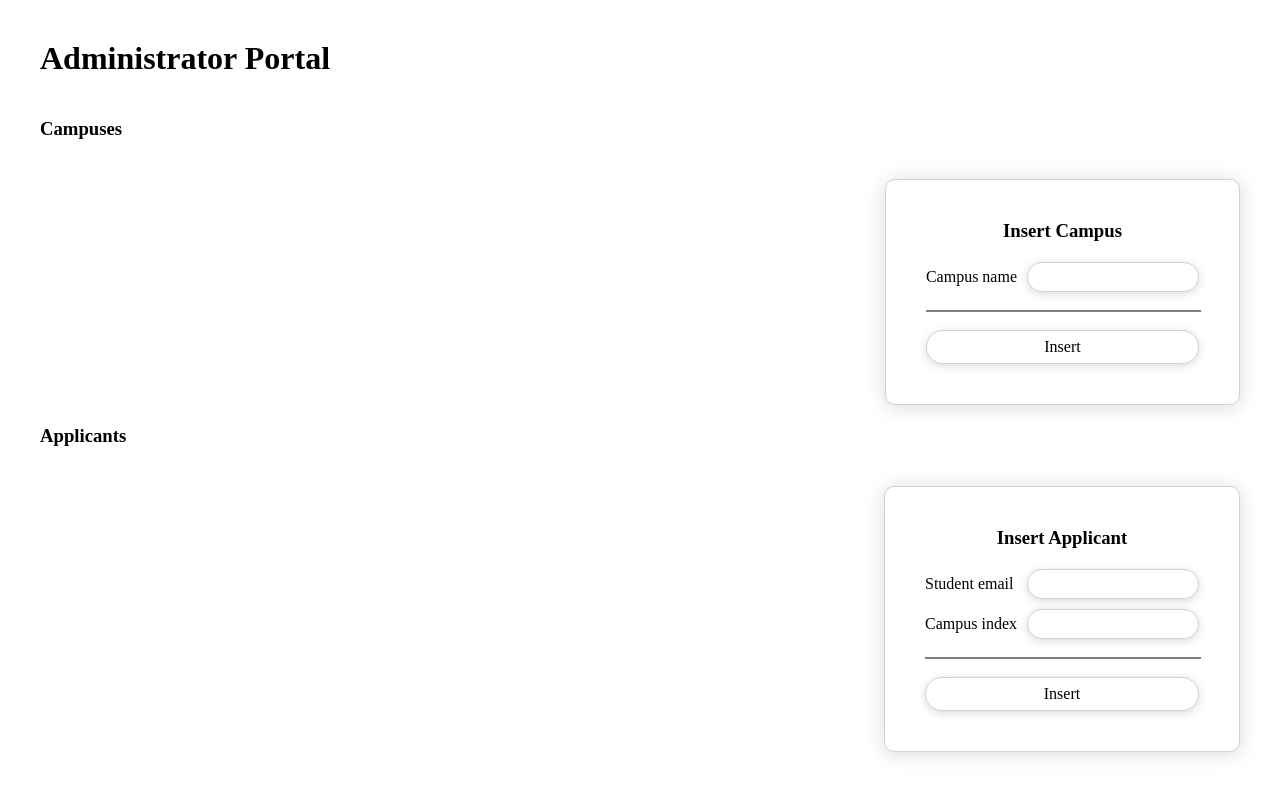
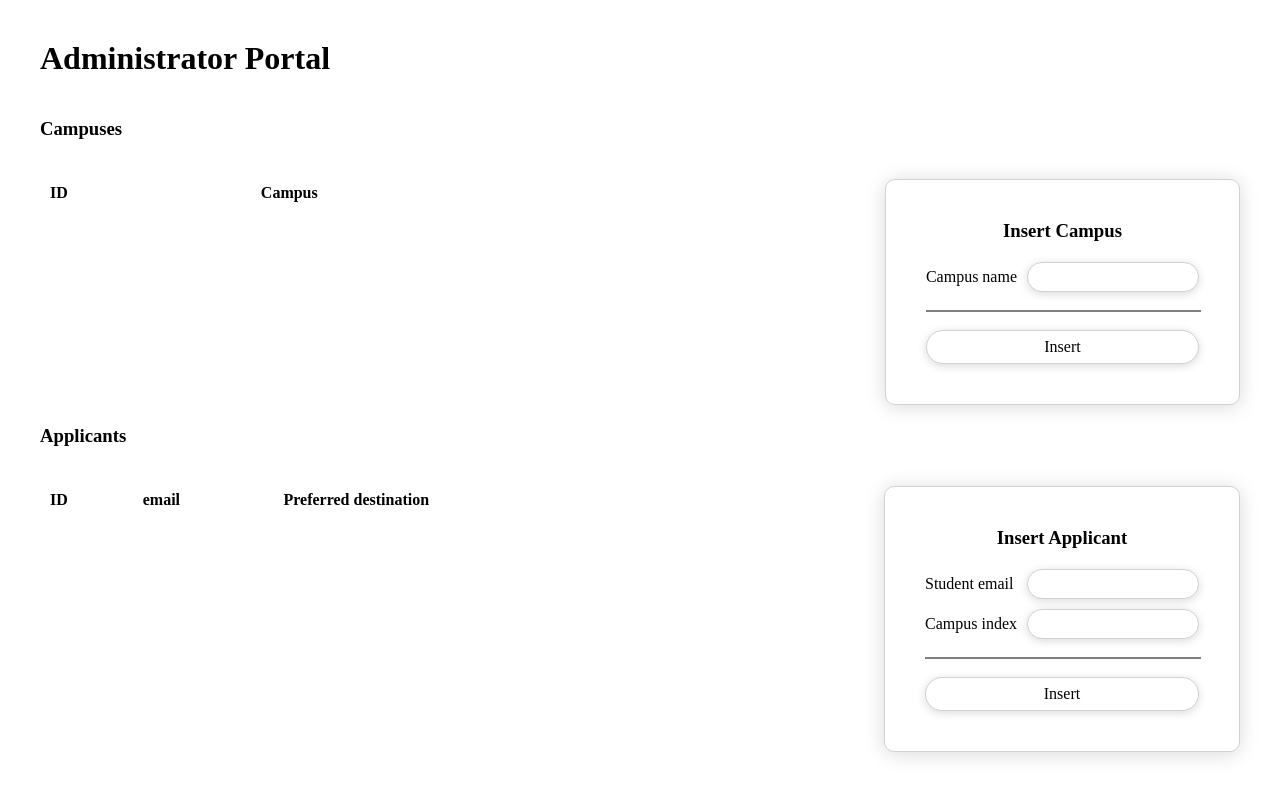
Before and after one commit to falachabt/dynamic_web_app, a Flask app: page /admin in a window 1280 px wide. Shown: the part 85-877 px from the top of the page. Run offline with Flask 3, Linux system fonts and the light colour scheme; the visitor is signed in with stand-in values (Sample User, id 1); data that the repository does not hold is empty; some libraries are stand-ins or nearby versions; some web fonts are replaced.

Commit message:
added table headers

```diff
--- a/static/css/styles.css
+++ b/static/css/styles.css
@@ -213,6 +213,10 @@ a, button{
     width: auto;
 }
 
+.startAlign{
+    align-items: start;
+}
+
 /*****************  FORMS   **********************/
 
 .form{
--- a/templates/admin.html
+++ b/templates/admin.html
@@ -14,8 +14,12 @@
 {% endwith %}
 
    <h3>Campuses</h3>
-   <div class='horizontal'>
+   <div class='horizontal startAlign'>
       <table class='stickRight'>
+         <tr>
+            <th>ID</th>
+            <th>Campus</th>
+         </tr>
          {{campusList | safe}}
       </table>
       <div class='form auth outlined'>
@@ -34,8 +38,13 @@
    </div>
 
    <h3>Applicants</h3>
-   <div class='horizontal'>
+   <div class='horizontal startAlign'>
       <table class='stickRight'>
+         <tr>
+            <th>ID</th>
+            <th>email</th>
+            <th>Preferred destination</th>
+         </tr>
          {{studentList | safe}}
       </table>
       <div class='form auth outlined'>
```
